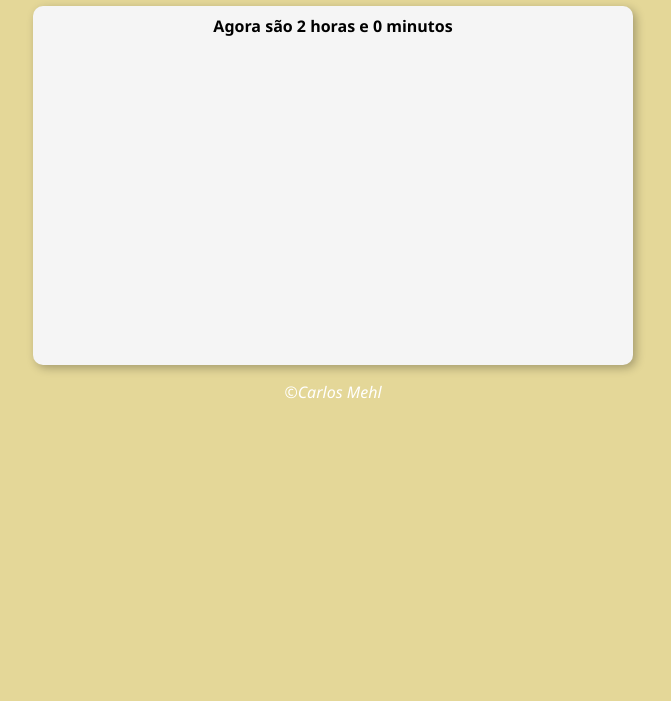
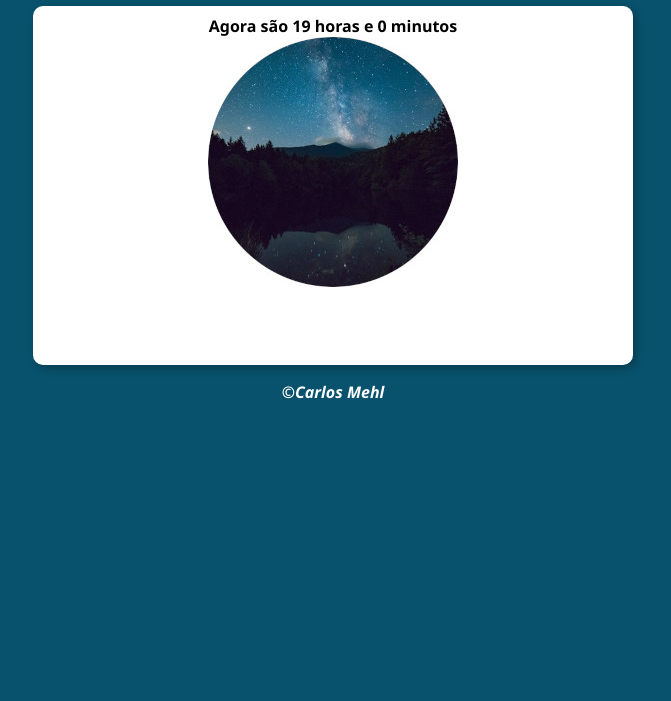
Before and after one commit to carlosmehl/site_hora, a plain HTML site: page index.html in a window 1280 px wide. Shown: the part 99-800 px from the top of the page, without its empty margins (307-978 px from the left). Drawn offline with Linux system fonts and the light colour scheme.

Commit message:
finalizado

```diff
--- a/index.html
+++ b/index.html
@@ -7,13 +7,14 @@
     <link rel="stylesheet" href="style.css">
     <title>Horário Atual</title>
 </head>
-<body>
+<body onload="carregar()">
     <header>
         <h1>Hora do dia</h1>
     </header>
     <section>
         <div id="hora"></div>
-        <div id="imagem">
+        <div id="foto">
+            <img id="imagem" src="imagens/manha_peq.jpg" alt="foto do dia">
         </div>
     </section>
     <footer>
--- a/script.js
+++ b/script.js
@@ -1,4 +1,20 @@
+function carregar(){
+var hora = window.document.getElementById('hora')
+var img = window.document.getElementById('imagem')
 var agora = new Date()
-        var hr = agora.getHours()
-        var min = agora.getMinutes()
-        hora.innerHTML = `Agora são ${hr} horas e ${min} minutos`
+// var hr = agora.getHours()
+var min = agora.getMinutes()
+var hr = 19
+    hora.innerHTML = `Agora são ${hr} horas e ${min} minutos`
+if (hr >= 06 && hr < 12){
+    img.src = 'imagens/manha_peq.jpg'
+    document.body.style.background = '#919cb2'
+    document.body.style.color = 'black'
+}else if(hr >= 12 && hr <= 18){
+    img.src = 'imagens/tarde_peq.jpg'
+    document.body.style.background = '#bba695'
+}else{
+    img.src = 'imagens/noite_peq.jpg'
+    document.body.style.background = '#08526d'
+}
+}
--- a/style.css
+++ b/style.css
@@ -10,9 +10,10 @@ header > h1{
 footer{
     text-align: center;
     font-style: italic;
+    font-weight: bolder;
 }
-section > #hora{
-    background-color: whitesmoke;
+section{
+    background-color: #fff;
     text-align: center;
     color: black;
     padding-top: 0.7%;
```
Also changed, not shown: imagens/manha_peq.jpg (added), imagens/noite_peq.jpg (added), imagens/sunrise-577212_1280.jpg (deleted), imagens/sunrise-577212_1280_med.jpg (deleted), imagens/sunrise-577212_1280_peq.jpg (deleted), imagens/tarde_peq.jpg (added).
